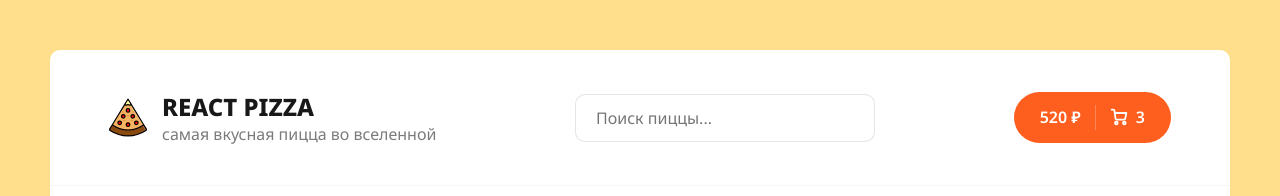
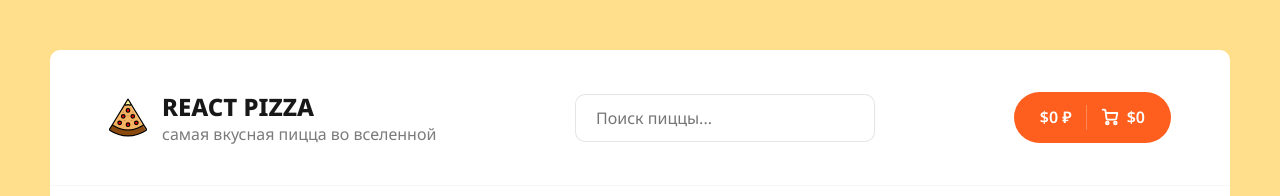
Before and after one commit to Noch4nce/pizza-maker, a React (Create React App) app: page /cart in a window 1280 px wide. Shown: the top 196 px of the page. Built offline with nearby package versions, Linux system fonts and the light colour scheme.

Commit message:
header cart slice

```diff
--- a/src/components/Header/HeaderCart/HeaderCart.jsx
+++ b/src/components/Header/HeaderCart/HeaderCart.jsx
@@ -1,11 +1,14 @@
 import React from 'react'
 import { Link } from 'react-router-dom'
+import { useSelector } from 'react-redux'
 
 const HeaderCart = () => {
+	const { totalPrice, cartItems } = useSelector((state) => state.cartReducer)
+
 	return (
 		<div className="header__cart">
 			<Link to="/cart" className="button button--cart">
-				<span>520 ₽</span>
+				<span>${totalPrice} ₽</span>
 				<div className="button__delimiter" />
 				<svg
 					width="18"
@@ -36,7 +39,7 @@ const HeaderCart = () => {
 						strokeLinejoin="round"
 					/>
 				</svg>
-				<span>3</span>
+				<span>${cartItems.length}</span>
 			</Link>
 		</div>
 	)
--- a/src/components/MainContent/MainHeader/Sort/Sort.jsx
+++ b/src/components/MainContent/MainHeader/Sort/Sort.jsx
@@ -57,7 +57,6 @@ const Sort = ({ sortSelectedTab, onClickSortTab }) => {
 	const handleCloseOutsidePopup = (event) => {
 		if (!event.path.includes(sortRef.current)) {
 			setIsOpen(false)
-			console.log(sortRef, 'EVENT')
 		}
 	}
 
--- /dev/null
+++ b/src/redux/reducers/cartSlice.js
@@ -0,0 +1,20 @@
+import { createSlice } from '@reduxjs/toolkit'
+
+const initialState = {
+	totalPrice: 0,
+	cartItems: []
+}
+
+export const cartSlice = createSlice({
+	name: 'cart',
+	initialState,
+	reducers: {
+		addCartItem(state, action) {
+
+		}
+	}
+})
+
+export const { addCartItem } = cartSlice.actions
+
+export default cartSlice.reducer
--- a/src/redux/reducers/rootReducer.js
+++ b/src/redux/reducers/rootReducer.js
@@ -2,9 +2,11 @@ import { combineReducers } from '@reduxjs/toolkit'
 import filterReducer from './filterSlice'
 import sortReducer from './sortSlice'
 import paginationReducer from './paginationSlice'
+import cartReducer from './cartSlice'
 
 export const rootReducer = combineReducers({
 	filterReducer,
 	sortReducer,
-	paginationReducer
+	paginationReducer,
+	cartReducer
 })
```
